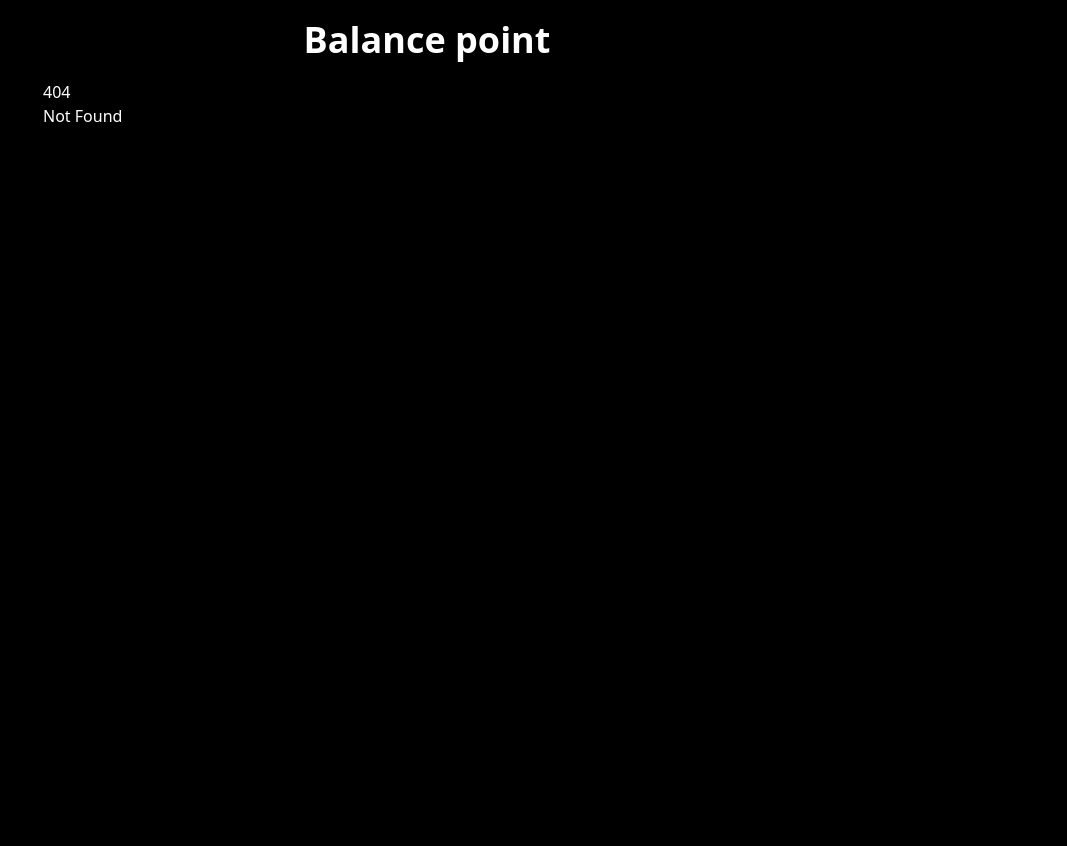
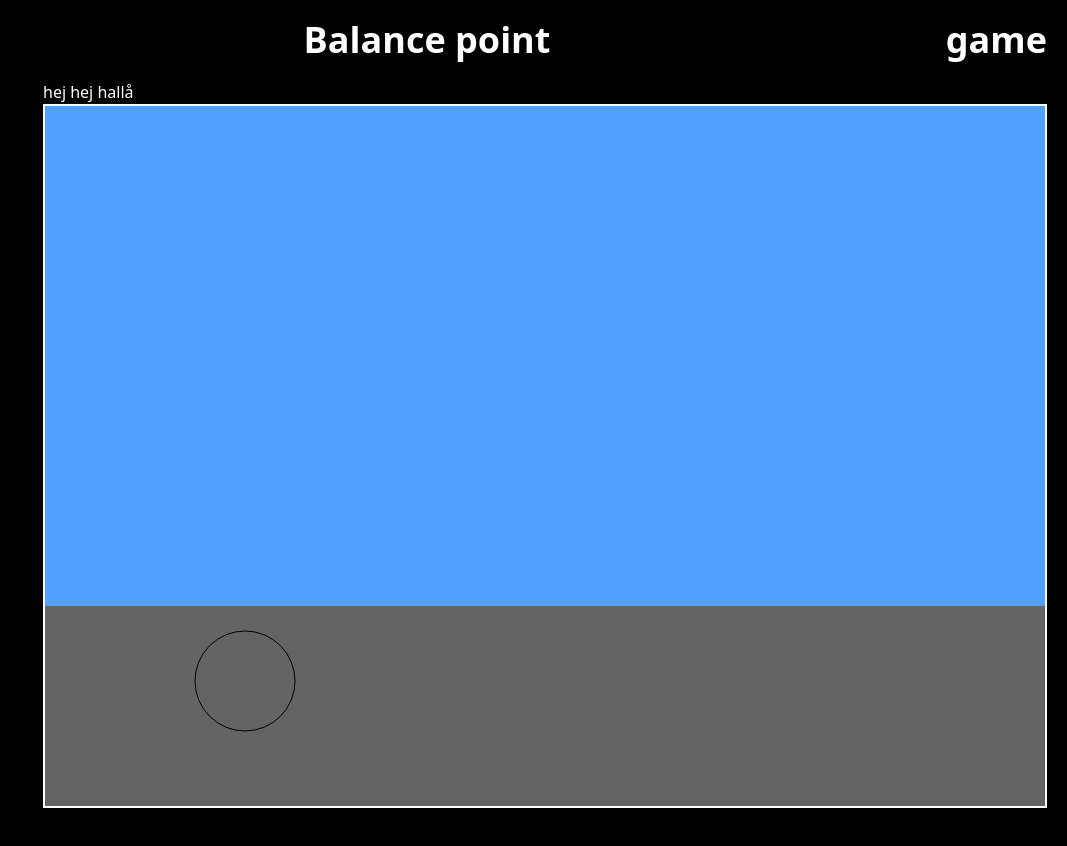
Before and after one commit to OlofEricsson/Balance-point, a SvelteKit app: page /game in a window 1280 px wide. Before the commit this address had no page. Shown: the top 846 px of the page, without its empty margins (213-1280 px from the left). Built offline with nearby package versions, Linux system fonts and the light colour scheme.

Commit message:
extensive work to game page

```diff
--- a/src/routes/+layout.svelte
+++ b/src/routes/+layout.svelte
@@ -7,10 +7,16 @@
 
 <svelte:head><link rel="icon" href={favicon} /></svelte:head>
 
-<h1 class="text-white text-center font-bold fontsans text-4xl p-5">Balance point</h1>
+<div data-sveltekit-preload-data="hover" data-sveltekit-preload-code="viewport" class="flex flex-row ">
+	<div class="text-white text-center font-bold fontsans text-4xl p-5 absolute left-1/2 -translate-x-1/2">
+		<a href="/home">Balance point</a>
+	</div>
+	<div class="text-white text-right font-bold fontsans text-4xl p-5 place-self-end ml-auto">
+		<a href="/game">game</a>
+	</div>
+</div>
 
-<div class="grid grid-cols-[1fr_60vw_1fr]
-		h-screen">
+<div class="grid grid-cols-[1fr_60vw_1fr] h-screen">
 	<div class="col-start-2 col-end-2 text-white">
 
 		{@render children()}
--- /dev/null
+++ b/src/routes/game/+page.svelte
@@ -0,0 +1,42 @@
+<script>
+	import { onMount } from 'svelte';
+
+	onMount(() => {
+		const canvas = document.querySelector('#myCanvas');
+		const ctx = canvas.getContext('2d');
+
+		ground(ctx);
+		wheel(ctx);
+
+	});
+
+	function wheel(ctx) {
+		ctx.beginPath();
+		ctx.arc(200, 575, 50, 0, 2 * Math.PI);
+		ctx.fillStyle = 'black'; //funkar ej
+		ctx.stroke();
+	}
+
+	function ground(ctx) {
+		ctx.beginPath();
+		ctx.fillStyle = 'rgb(100, 100, 100)';
+		ctx.fillRect(0, 500, 1000, 200);
+	}
+
+</script>
+
+<p>hej hej hallå</p>
+
+<canvas
+	id="myCanvas"
+	class="m-auto bg-blue-400"
+	width="1000"
+	height="700"
+	style="image-rendering: pixelated;"
+></canvas>
+
+<style>
+	canvas {
+		border: 2px solid rgb(255, 255, 255);
+	}
+</style>
```
